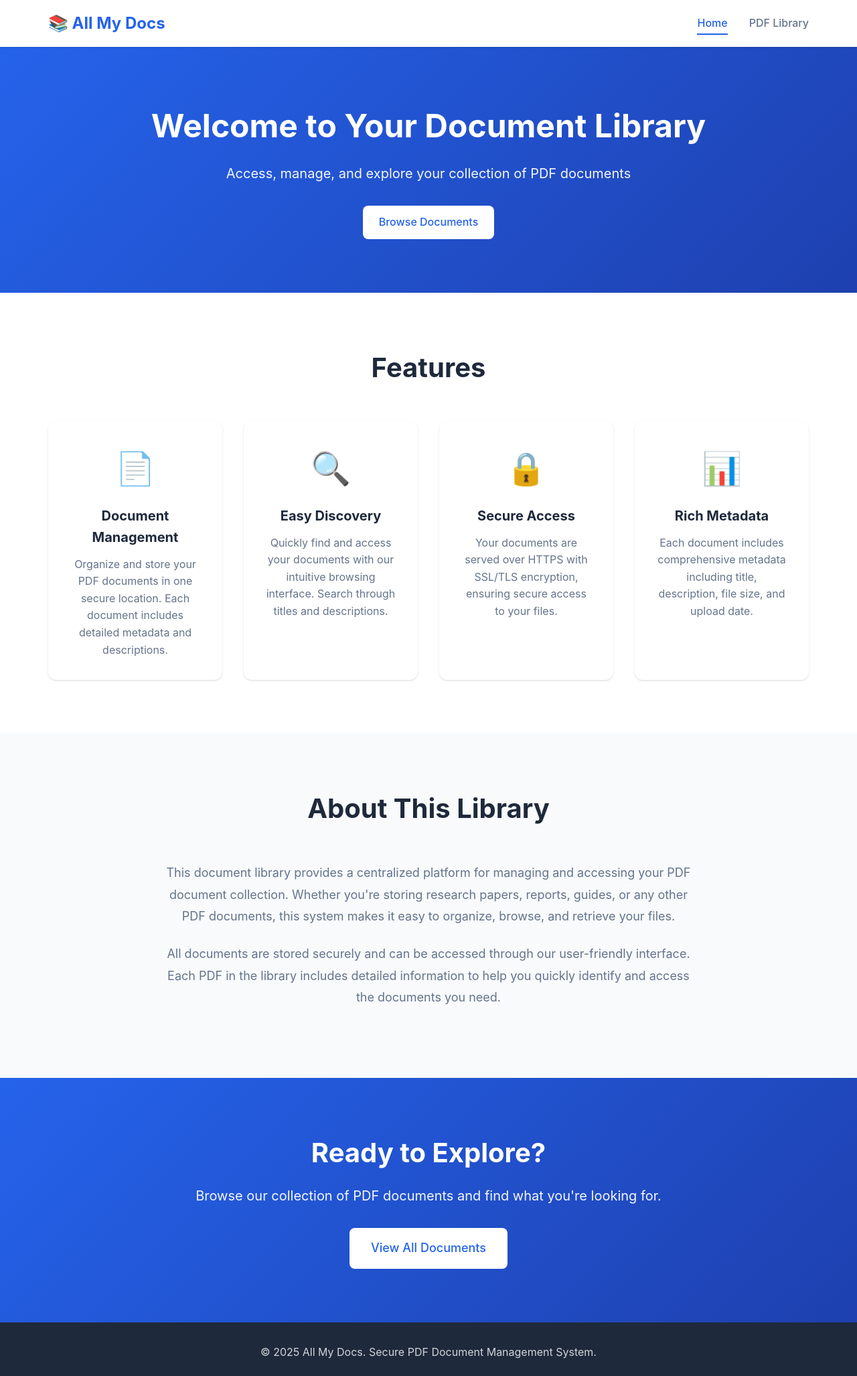
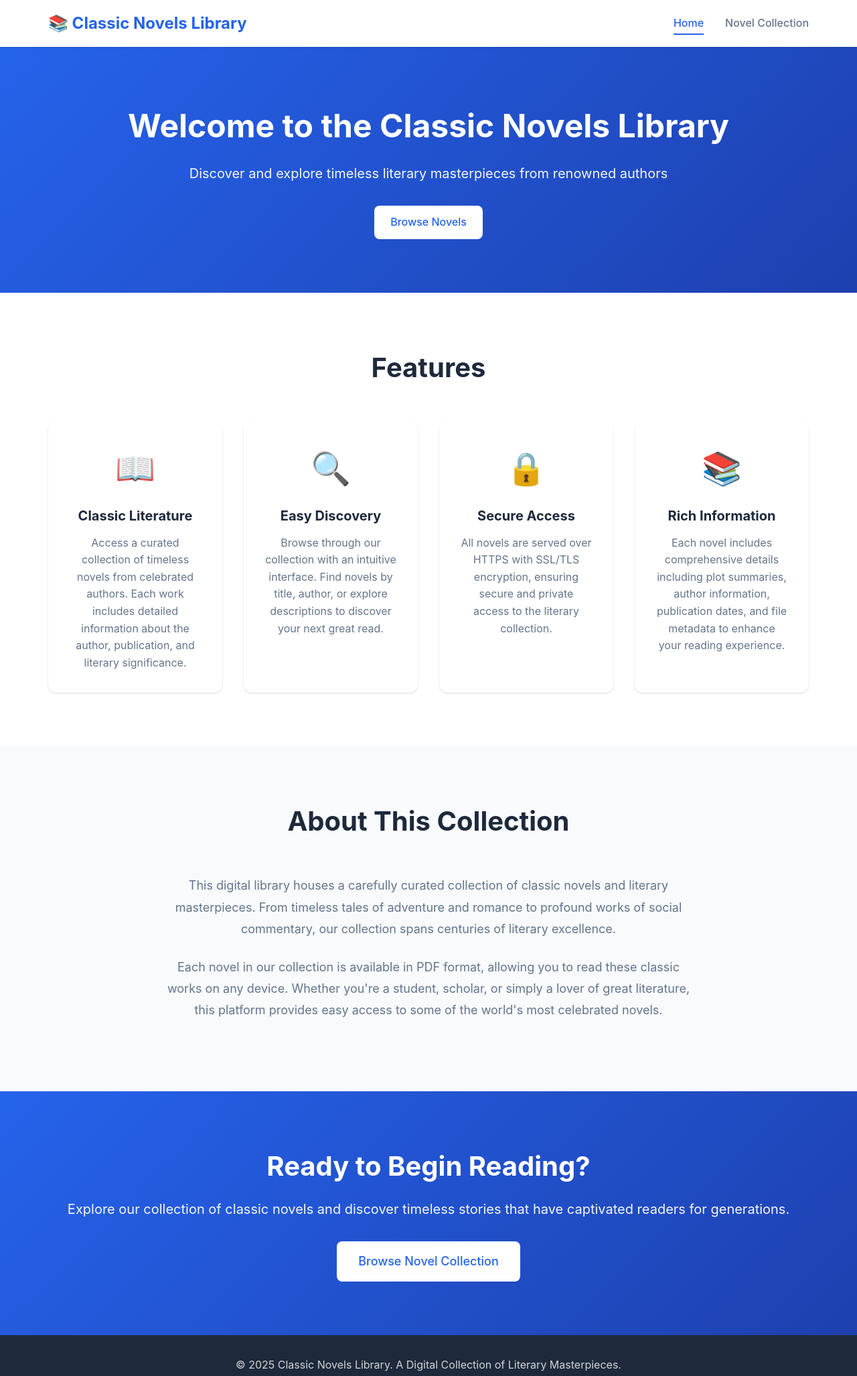
Before and after one commit to ryanpbrown2002/homeworkThree, a plain HTML site: page nginx/public/index.html in a window 1280 px wide. Shown: the top 2054 px of the page at 67% size. Drawn offline with Linux system fonts and the light colour scheme.

Commit message:
Update webpage content to reflect the pdf content (classic novels)

```diff
--- a/nginx/public/index.html
+++ b/nginx/public/index.html
@@ -3,17 +3,17 @@
 <head>
     <meta charset="UTF-8">
     <meta name="viewport" content="width=device-width, initial-scale=1.0">
-    <title>Document Library - All My Docs</title>
+    <title>Literary Collection - Classic Novels Library</title>
     <link rel="stylesheet" href="style.css">
 </head>
 <body>
     <header>
         <nav class="navbar">
             <div class="nav-container">
-                <h1 class="logo">📚 All My Docs</h1>
+                <h1 class="logo">📚 Classic Novels Library</h1>
                 <ul class="nav-menu">
                     <li><a href="/" class="nav-link active">Home</a></li>
-                    <li><a href="/pdfs" class="nav-link">PDF Library</a></li>
+                    <li><a href="/pdfs" class="nav-link">Novel Collection</a></li>
                 </ul>
             </div>
         </nav>
@@ -22,9 +22,9 @@
     <main>
         <section class="hero">
             <div class="container">
-                <h2 class="hero-title">Welcome to Your Document Library</h2>
-                <p class="hero-subtitle">Access, manage, and explore your collection of PDF documents</p>
-                <a href="/pdfs" class="btn btn-primary">Browse Documents</a>
+                <h2 class="hero-title">Welcome to the Classic Novels Library</h2>
+                <p class="hero-subtitle">Discover and explore timeless literary masterpieces from renowned authors</p>
+                <a href="/pdfs" class="btn btn-primary">Browse Novels</a>
             </div>
         </section>
 
@@ -33,24 +33,24 @@
                 <h2 class="section-title">Features</h2>
                 <div class="feature-grid">
                     <div class="feature-card">
-                        <div class="feature-icon">📄</div>
-                        <h3>Document Management</h3>
-                        <p>Organize and store your PDF documents in one secure location. Each document includes detailed metadata and descriptions.</p>
+                        <div class="feature-icon">📖</div>
+                        <h3>Classic Literature</h3>
+                        <p>Access a curated collection of timeless novels from celebrated authors. Each work includes detailed information about the author, publication, and literary significance.</p>
                     </div>
                     <div class="feature-card">
                         <div class="feature-icon">🔍</div>
                         <h3>Easy Discovery</h3>
-                        <p>Quickly find and access your documents with our intuitive browsing interface. Search through titles and descriptions.</p>
+                        <p>Browse through our collection with an intuitive interface. Find novels by title, author, or explore descriptions to discover your next great read.</p>
                     </div>
                     <div class="feature-card">
                         <div class="feature-icon">🔒</div>
                         <h3>Secure Access</h3>
-                        <p>Your documents are served over HTTPS with SSL/TLS encryption, ensuring secure access to your files.</p>
+                        <p>All novels are served over HTTPS with SSL/TLS encryption, ensuring secure and private access to the literary collection.</p>
                     </div>
                     <div class="feature-card">
-                        <div class="feature-icon">📊</div>
-                        <h3>Rich Metadata</h3>
-                        <p>Each document includes comprehensive metadata including title, description, file size, and upload date.</p>
+                        <div class="feature-icon">📚</div>
+                        <h3>Rich Information</h3>
+                        <p>Each novel includes comprehensive details including plot summaries, author information, publication dates, and file metadata to enhance your reading experience.</p>
                     </div>
                 </div>
             </div>
@@ -58,26 +58,26 @@
 
         <section class="about">
             <div class="container">
-                <h2 class="section-title">About This Library</h2>
+                <h2 class="section-title">About This Collection</h2>
                 <div class="about-content">
-                    <p>This document library provides a centralized platform for managing and accessing your PDF document collection. Whether you're storing research papers, reports, guides, or any other PDF documents, this system makes it easy to organize, browse, and retrieve your files.</p>
-                    <p>All documents are stored securely and can be accessed through our user-friendly interface. Each PDF in the library includes detailed information to help you quickly identify and access the documents you need.</p>
+                    <p>This digital library houses a carefully curated collection of classic novels and literary masterpieces. From timeless tales of adventure and romance to profound works of social commentary, our collection spans centuries of literary excellence.</p>
+                    <p>Each novel in our collection is available in PDF format, allowing you to read these classic works on any device. Whether you're a student, scholar, or simply a lover of great literature, this platform provides easy access to some of the world's most celebrated novels.</p>
                 </div>
             </div>
         </section>
 
         <section class="cta">
             <div class="container">
-                <h2 class="section-title">Ready to Explore?</h2>
-                <p>Browse our collection of PDF documents and find what you're looking for.</p>
-                <a href="/pdfs" class="btn btn-primary btn-large">View All Documents</a>
+                <h2 class="section-title">Ready to Begin Reading?</h2>
+                <p>Explore our collection of classic novels and discover timeless stories that have captivated readers for generations.</p>
+                <a href="/pdfs" class="btn btn-primary btn-large">Browse Novel Collection</a>
             </div>
         </section>
     </main>
 
     <footer>
         <div class="container">
-            <p>&copy; 2025 All My Docs. Secure PDF Document Management System.</p>
+            <p>&copy; 2025 Classic Novels Library. A Digital Collection of Literary Masterpieces.</p>
         </div>
     </footer>
 </body>
```
Also changed, not shown: nginx/public/pdfs.html (+8 -8 lines).
